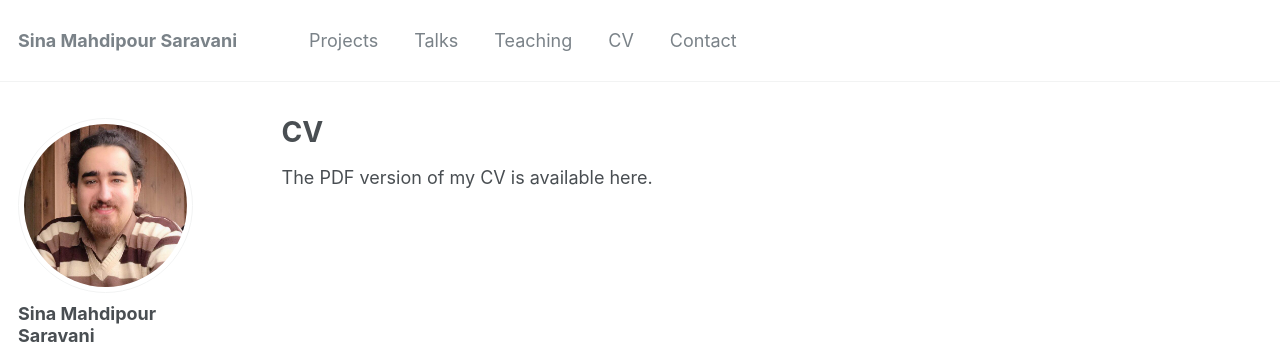
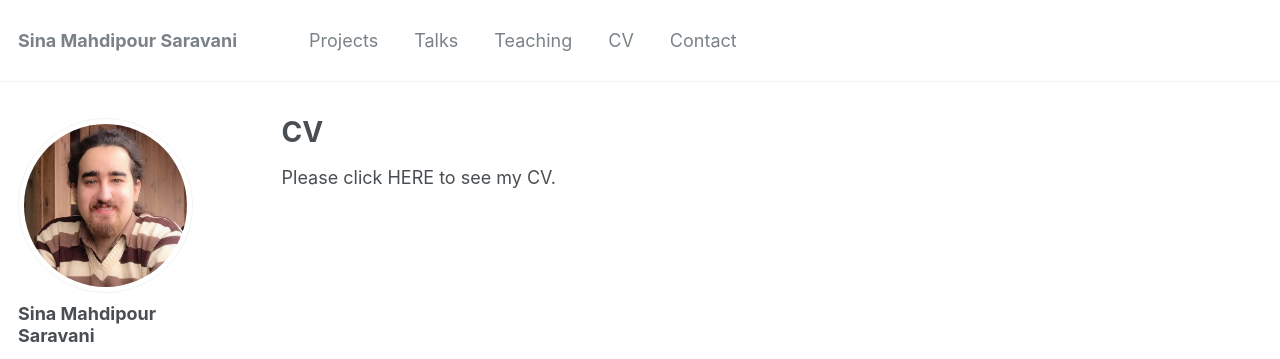
Before and after one commit to sinamps/sinamps.github.io, a Jekyll site: the page built from _pages/cv.md, in a window 1280 px wide. Shown: the top 359 px of the page. Built offline with Jekyll 4.4.1, drawn with Linux system fonts in a browser that asks for light colours.

Commit message:
Update cv.md

```diff
--- a/_pages/cv.md
+++ b/_pages/cv.md
@@ -9,7 +9,7 @@ redirect_from:
 
 {% include base_path %}
 
-[The PDF version of my CV is available here.](https://sinamahdipour.github.io/files/CV_Sina_Mahdipour_Saravani.pdf)
+[Please click HERE to see my CV.](https://sinamahdipour.github.io/files/CV_Sina_Mahdipour_Saravani.pdf)
 
 <!---
 
```
